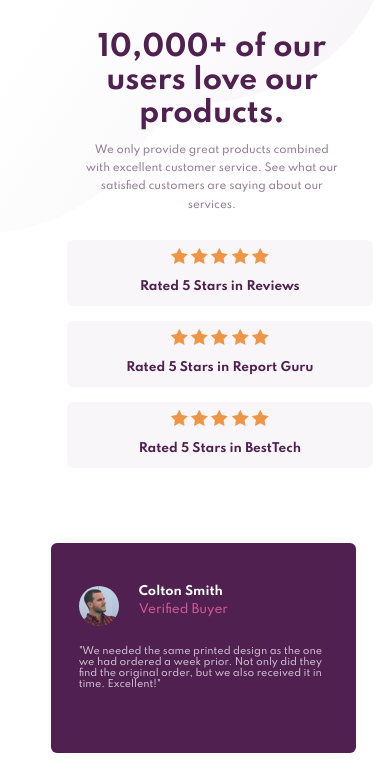
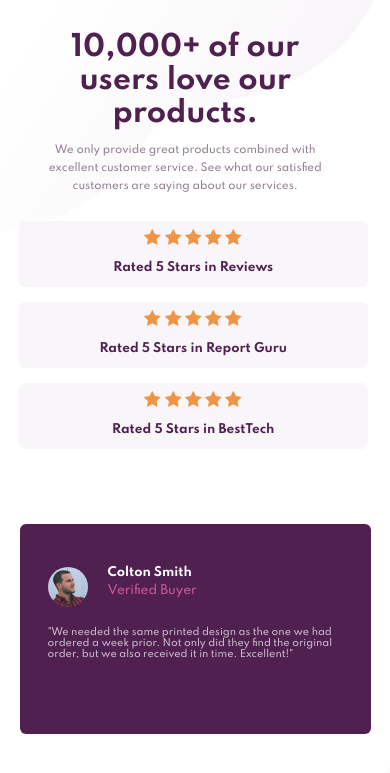
Before and after one commit to rafaelmfs/Social-proof-section-solution, a plain HTML site: page index.html in a window 390 px wide. Shown: the top 773 px of the page. Drawn offline with Linux system fonts and the light colour scheme.

Commit message:
Update style.css

```diff
--- a/style.css
+++ b/style.css
@@ -172,6 +172,7 @@ body{
         background: transparent;
 
         margin: 0 auto;
+        padding-left: 0;
 
     }
 
@@ -240,7 +241,7 @@ body{
 
     .card{
         width: 90%;
-        margin: 10px 0;
+        margin: 10px auto;
     }
 
     #card-2{
```
